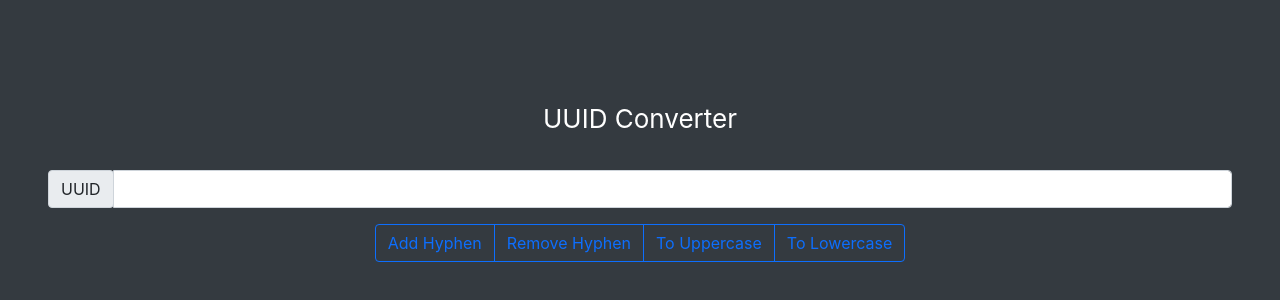
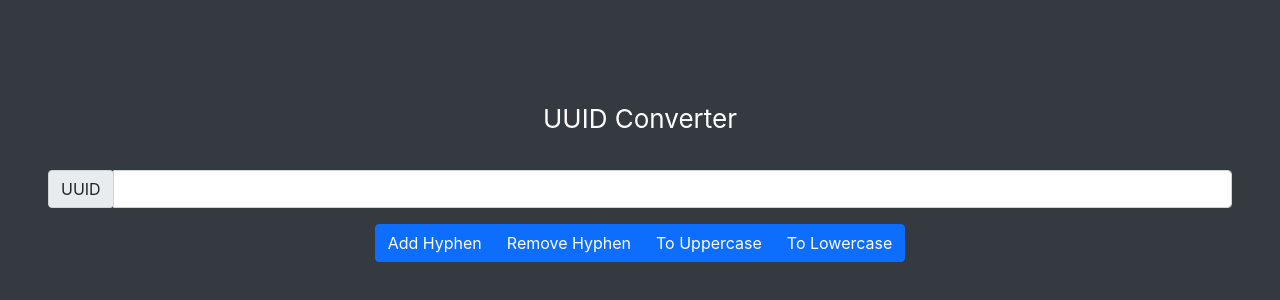
Before and after one commit to YasudaYutaka/uuid-utils, a React (Create React App) app: page / in a window 1280 px wide. Shown: the part 220-520 px from the top of the page. Built offline with nearby package versions, Linux system fonts and the light colour scheme.

Commit message:
fix: Change button color

```diff
--- a/src/components/button.js
+++ b/src/components/button.js
@@ -6,7 +6,7 @@ import React from "react";
  */
 function Button({ text, onClick }) {
   return (
-    <button onClick={onClick} class="btn btn-outline-primary">{text}</button>
+    <button onClick={onClick} class="btn btn-primary">{text}</button>
   );
 }
 
```
